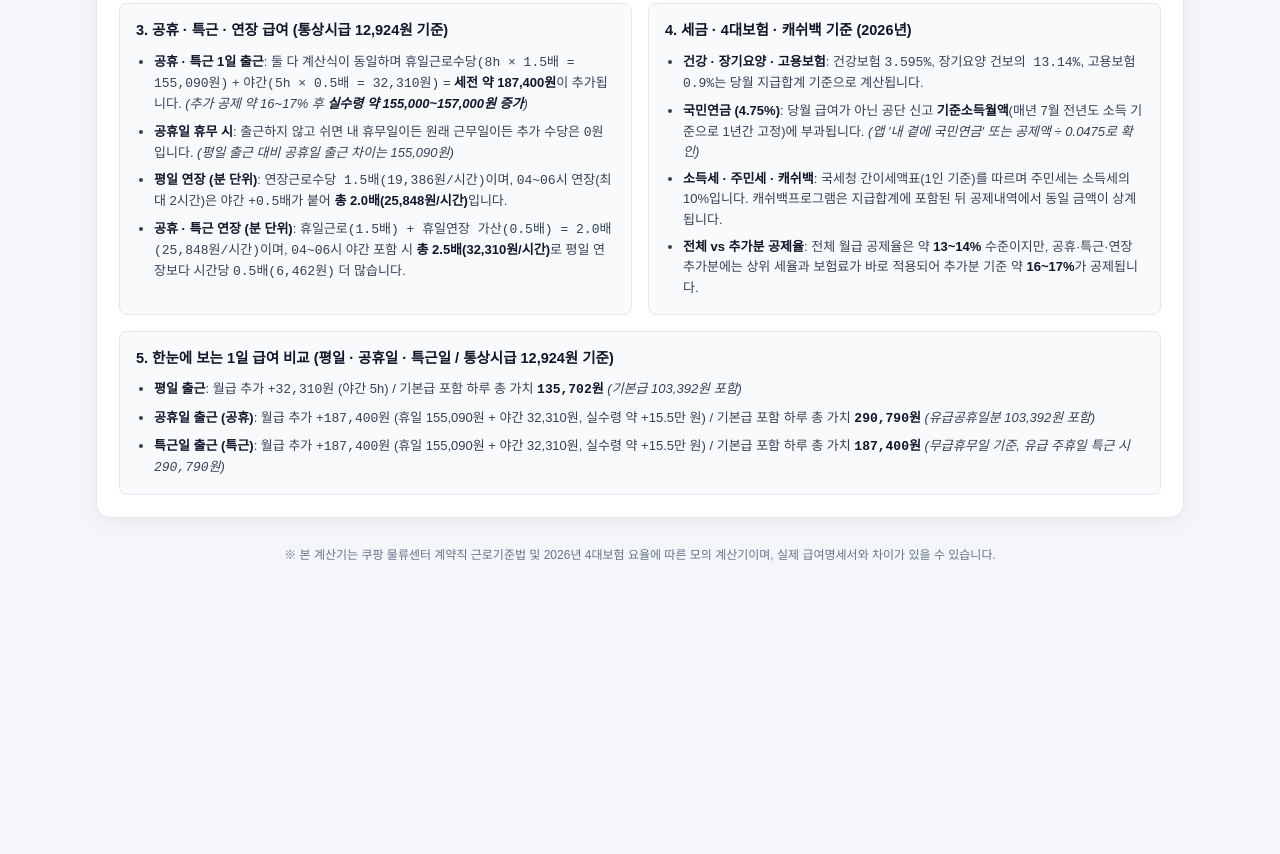
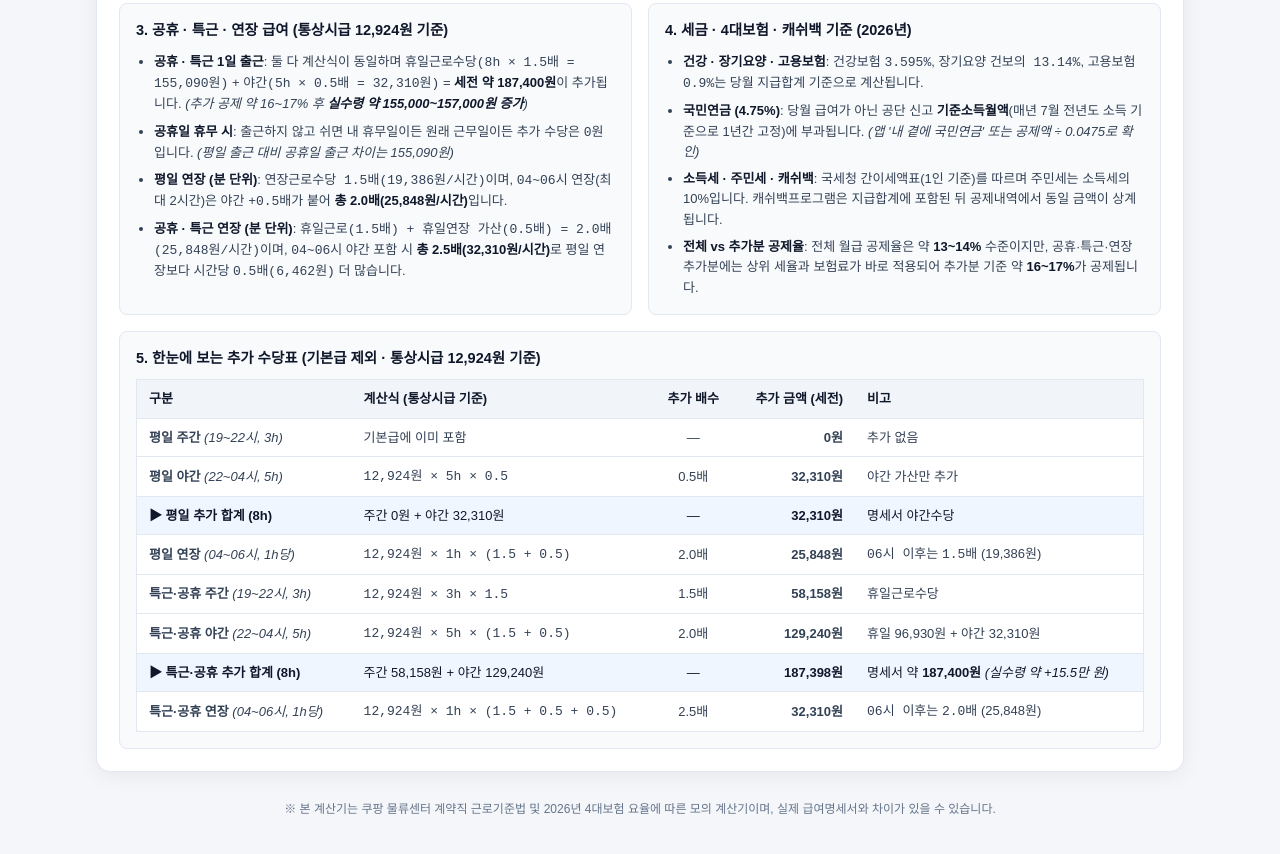
Before and after one commit to mini-toolkit/mini-toolkit.github.io, a plain HTML site: page index.html in a window 1280 px wide. Shown: the part 1716-2570 px from the top of the page. Before the commit the page ends 2320 px from the top, so only its background shows below. Drawn offline with Linux system fonts and the light colour scheme.

Commit message:
Add files via upload

```diff
--- a/index.html
+++ b/index.html
@@ -4,7 +4,7 @@
   <meta charset="UTF-8" />
   <meta name="viewport" content="width=device-width, initial-scale=1.0" />
   <title>쿠팡 계약직 오후조 급여계산기</title>
-  <link rel="stylesheet" href="style.css?v=3" />
+  <link rel="stylesheet" href="style.css?v=4" />
 </head>
 <body>
   <div class="app-shell">
@@ -231,12 +231,78 @@
         </div>
 
         <div class="guide-box guide-compare">
-          <h3>5. 한눈에 보는 1일 급여 비교 (평일 · 공휴일 · 특근일 / 통상시급 12,924원 기준)</h3>
-          <ul class="guide-list">
-            <li><strong>평일 출근</strong>: 월급 추가 <code>+32,310원</code> (야간 5h) / 기본급 포함 하루 총 가치 <strong><code>135,702원</code></strong> <em>(기본급 103,392원 포함)</em></li>
-            <li><strong>공휴일 출근 (<code>공휴</code>)</strong>: 월급 추가 <code>+187,400원</code> (휴일 155,090원 + 야간 32,310원, 실수령 약 +15.5만 원) / 기본급 포함 하루 총 가치 <strong><code>290,790원</code></strong> <em>(유급공휴일분 103,392원 포함)</em></li>
-            <li><strong>특근일 출근 (<code>특근</code>)</strong>: 월급 추가 <code>+187,400원</code> (휴일 155,090원 + 야간 32,310원, 실수령 약 +15.5만 원) / 기본급 포함 하루 총 가치 <strong><code>187,400원</code></strong> <em>(무급휴무일 기준, 유급 주휴일 특근 시 <code>290,790원</code>)</em></li>
-          </ul>
+          <h3>5. 한눈에 보는 추가 수당표 (기본급 제외 · 통상시급 12,924원 기준)</h3>
+          <div class="guide-table-wrap">
+            <table class="guide-table">
+              <thead>
+                <tr>
+                  <th>구분</th>
+                  <th>계산식 (통상시급 기준)</th>
+                  <th class="center">추가 배수</th>
+                  <th class="num">추가 금액 (세전)</th>
+                  <th>비고</th>
+                </tr>
+              </thead>
+              <tbody>
+                <tr>
+                  <td><strong>평일 주간</strong> <em>(19~22시, 3h)</em></td>
+                  <td>기본급에 이미 포함</td>
+                  <td class="center">—</td>
+                  <td class="num"><strong>0원</strong></td>
+                  <td>추가 없음</td>
+                </tr>
+                <tr>
+                  <td><strong>평일 야간</strong> <em>(22~04시, 5h)</em></td>
+                  <td><code>12,924원 × 5h × 0.5</code></td>
+                  <td class="center">0.5배</td>
+                  <td class="num"><strong>32,310원</strong></td>
+                  <td>야간 가산만 추가</td>
+                </tr>
+                <tr class="guide-table-sum">
+                  <td><strong>▶ 평일 추가 합계 (8h)</strong></td>
+                  <td>주간 0원 + 야간 32,310원</td>
+                  <td class="center">—</td>
+                  <td class="num"><strong>32,310원</strong></td>
+                  <td>명세서 야간수당</td>
+                </tr>
+                <tr>
+                  <td><strong>평일 연장</strong> <em>(04~06시, 1h당)</em></td>
+                  <td><code>12,924원 × 1h × (1.5 + 0.5)</code></td>
+                  <td class="center">2.0배</td>
+                  <td class="num"><strong>25,848원</strong></td>
+                  <td><code>06시 이후</code>는 <code>1.5배</code> (19,386원)</td>
+                </tr>
+                <tr>
+                  <td><strong>특근·공휴 주간</strong> <em>(19~22시, 3h)</em></td>
+                  <td><code>12,924원 × 3h × 1.5</code></td>
+                  <td class="center">1.5배</td>
+                  <td class="num"><strong>58,158원</strong></td>
+                  <td>휴일근로수당</td>
+                </tr>
+                <tr>
+                  <td><strong>특근·공휴 야간</strong> <em>(22~04시, 5h)</em></td>
+                  <td><code>12,924원 × 5h × (1.5 + 0.5)</code></td>
+                  <td class="center">2.0배</td>
+                  <td class="num"><strong>129,240원</strong></td>
+                  <td>휴일 96,930원 + 야간 32,310원</td>
+                </tr>
+                <tr class="guide-table-sum">
+                  <td><strong>▶ 특근·공휴 추가 합계 (8h)</strong></td>
+                  <td>주간 58,158원 + 야간 129,240원</td>
+                  <td class="center">—</td>
+                  <td class="num"><strong>187,398원</strong></td>
+                  <td>명세서 약 <strong>187,400원</strong> <em>(실수령 약 +15.5만 원)</em></td>
+                </tr>
+                <tr>
+                  <td><strong>특근·공휴 연장</strong> <em>(04~06시, 1h당)</em></td>
+                  <td><code>12,924원 × 1h × (1.5 + 0.5 + 0.5)</code></td>
+                  <td class="center">2.5배</td>
+                  <td class="num"><strong>32,310원</strong></td>
+                  <td><code>06시 이후</code>는 <code>2.0배</code> (25,848원)</td>
+                </tr>
+              </tbody>
+            </table>
+          </div>
         </div>
       </section>
     </main>
--- a/style.css
+++ b/style.css
@@ -724,6 +724,55 @@ body {
   margin-top: 16px;
 }
 
+.guide-table-wrap {
+  overflow-x: auto;
+  margin-top: 8px;
+}
+
+.guide-table {
+  width: 100%;
+  border-collapse: collapse;
+  background: var(--surface);
+  border: 1px solid var(--border);
+  border-radius: var(--radius-sm);
+  font-size: 13px;
+}
+
+.guide-table th,
+.guide-table td {
+  padding: 9px 12px;
+  border-bottom: 1px solid var(--border);
+  text-align: left;
+  color: #334155;
+  white-space: nowrap;
+}
+
+.guide-table thead th {
+  background: #f1f5f9;
+  font-weight: 700;
+  color: var(--text);
+}
+
+.guide-table th.center,
+.guide-table td.center {
+  text-align: center;
+}
+
+.guide-table th.num,
+.guide-table td.num {
+  text-align: right;
+  font-variant-numeric: tabular-nums;
+}
+
+.guide-table tbody tr:last-child td {
+  border-bottom: none;
+}
+
+.guide-table-sum td {
+  background: #eff6ff;
+  color: var(--text);
+}
+
 .guide-box h3 {
   font-size: 14.5px;
   font-weight: 700;
```
